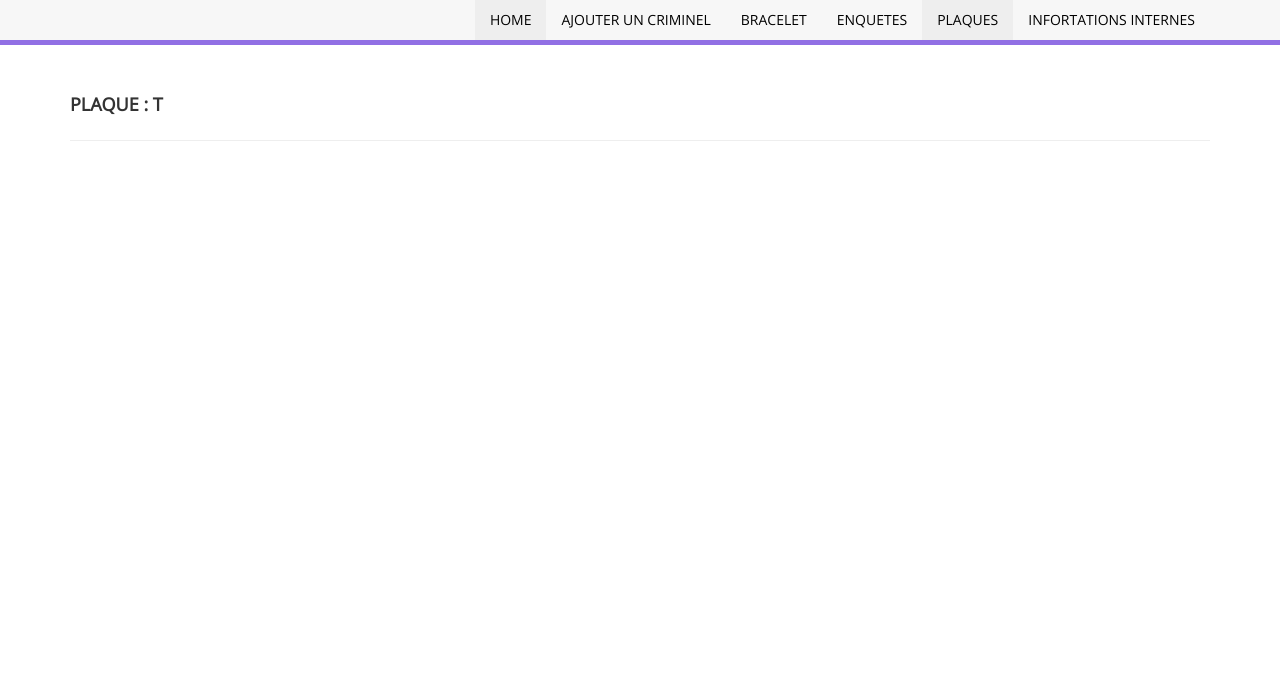
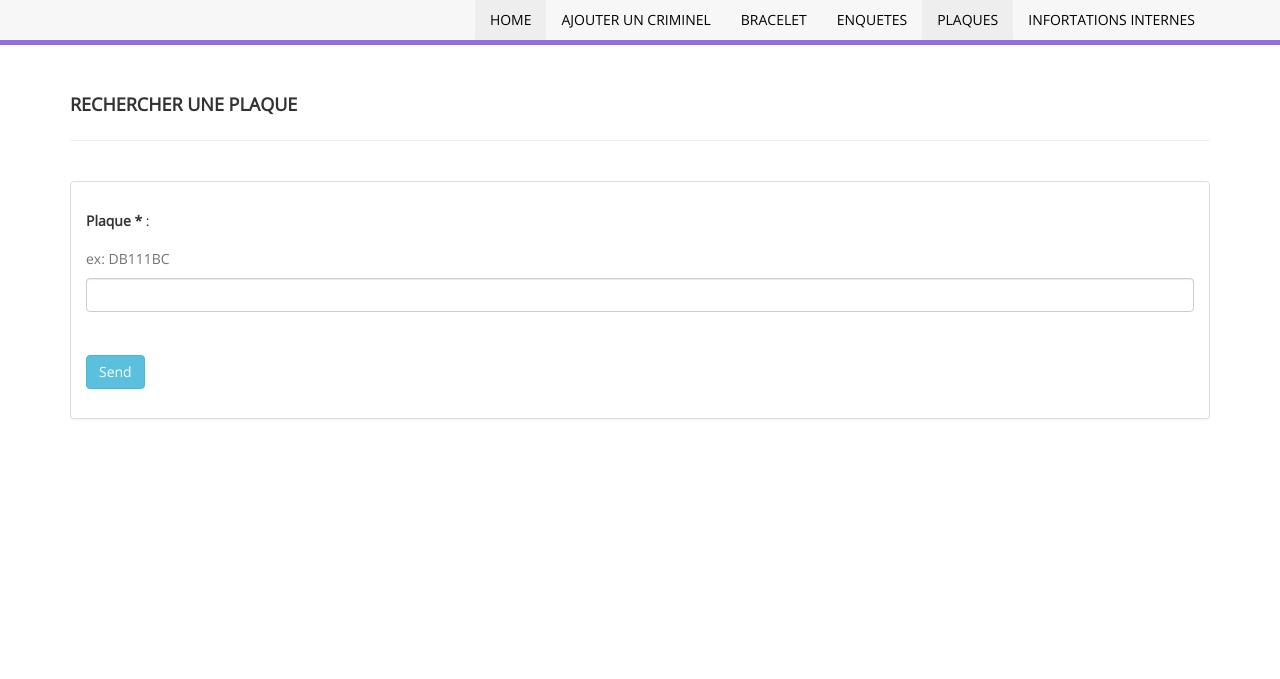
Before and after one commit to brandonfl/SiteLSPD, a PHP site: page /plaque in a window 1280 px wide. Shown: the part 90-769 px from the top of the page. Run offline with PHP 8.4, Linux system fonts and the light colour scheme; the visitor is signed in with stand-in values (Sample User, id 1).

Commit message:
plaque en cours

```diff
--- a/Editer/add_criminal.php
+++ b/Editer/add_criminal.php
@@ -106,7 +106,7 @@
 								<input type="text" name="sanction" id="sanction" class="form-control" required />
 								<br />
 							</div>
-							<input type="submit" value="Send" class="btn btn-info />
+							<input type="submit" value="Send" class="btn btn-info" />
 						</p>
 					</form>
 					<p></p>
--- a/Editer/plaque.php
+++ b/Editer/plaque.php
@@ -28,6 +28,7 @@ session_start();
 
 
 if (isset($_SESSION['id'])) {
+    include("config.php");
 
     if(isset($_GET['plaque'])) {
 
@@ -96,14 +97,40 @@ if (isset($_SESSION['id'])) {
                         </div>
                     </div>';
 
+        $nbplaque = $bdd->query('SELECT COUNT(*) AS nb FROM plaque WHERE plaque =\''.$_GET['plaque'].'\'');
+
+        if(isset($nbplaque)){
+            while($datanbplaque = $nbplaque->fetch()){
+                $nombreplaque = $datanbplaque['nb'];
+            }
+        }
+
+        print($nombreplaque);
+        if($nombreplaque==0){
+                header('Location: plaque.php?error=1');
+            }else {
 
 
 
-                   echo ' <div class="row">
+
+            $maplaque = $bdd->query('SELECT * FROM plaque WHERE plaque =\''.$_GET['plaque'].'\'');
+
+            if(isset($maplaque)){
+                while($datamaplaque = $maplaque->fetch()){
+
+                    echo '<s>Propriétaire : ' . $datamaplaque['proprietaire'] . '</s></br><s>date aquisition : '. $datamaplaque['date'] .'</s>';
+
+                }
+            }
+
+            echo '
+                    <h3>Controle technique</h3>
+                    <div class="row">
                         <div class="col-md-12">
                             <!-- Advanced Tables -->
                             <div class="panel panel-default">
                                 <div class="panel-body">
+
                                     <div class="table-responsive">
                                         <table class="table table-striped table-bordered table-hover" id="dataTables-example">
                                             <thead>
@@ -121,7 +148,6 @@ if (isset($_SESSION['id'])) {
                                             <tbody>
 
                                     ';
-        include("config.php");
 
 
             // Get contents of the lspd table
@@ -207,6 +233,8 @@ if (isset($_SESSION['id'])) {
         </div>
     </div>
 </div> </section> <!-- FOOTER SECTION END--> <!-- JAVASCRIPT FILES PLACED AT THE BOTTOM TO REDUCE THE LOADING TIME  --> <!-- CORE JQUERY  --> <script src="assets/js/jquery-1.10.2.js"></script> <!-- BOOTSTRAP SCRIPTS  --> <script src="assets/js/bootstrap.js"></script> <!-- DATATABLE SCRIPTS  --> <script src="assets/js/dataTables/jquery.dataTables.js"></script> <script src="assets/js/dataTables/dataTables.bootstrap.js"></script> <!-- CUSTOM SCRIPTS  --> <script src="assets/js/custom.js"></script> </body>';
+        }
+
 
     }else{
 
@@ -271,11 +299,34 @@ if (isset($_SESSION['id'])) {
                 <div class="container">
                     <div class="row pad-botm">
                         <div class="col-md-12">
-                            <h4 class="header-line">Plaque :  t</h4>
+                            <h4 class="header-line">Rechercher une plaque</h4>
                         </div>
                     </div>
 
-                                            </tbody>
+                    <div class="row">
+                        <div class="col-md-12">
+                            <!-- Advanced Tables -->
+                            <div class="panel panel-default">
+                                <div class="panel-body">';
+
+        if(isset($_GET['error']) and $_GET['error'] == 1){
+            echo '<div class="alert alert-danger alert-dismissable fade in">
+    <a  href="#" class="close" data-dismiss="alert" aria-label="close">&times;</a>
+    <strong>Attention !</strong> Aucune plaque trouvée </div>';
+        }
+
+                             echo'   <form action="plaque.php" method="get">
+						<p>
+							<div class="form-group">
+								<label for="nom">Plaque *</label> :
+								<p class="help-block">ex: DB111BC</p>
+								<input type="text" name="plaque" id="plaque" class="form-control" required />
+								<br />
+							</div>
+							<input type="submit" value="Send" class="btn btn-info" />
+						</p>
+					</form>
+
                                         </table>
                                     </div>
                                 </div>
```
Lines whose indentation alone changed are shown as unchanged.
